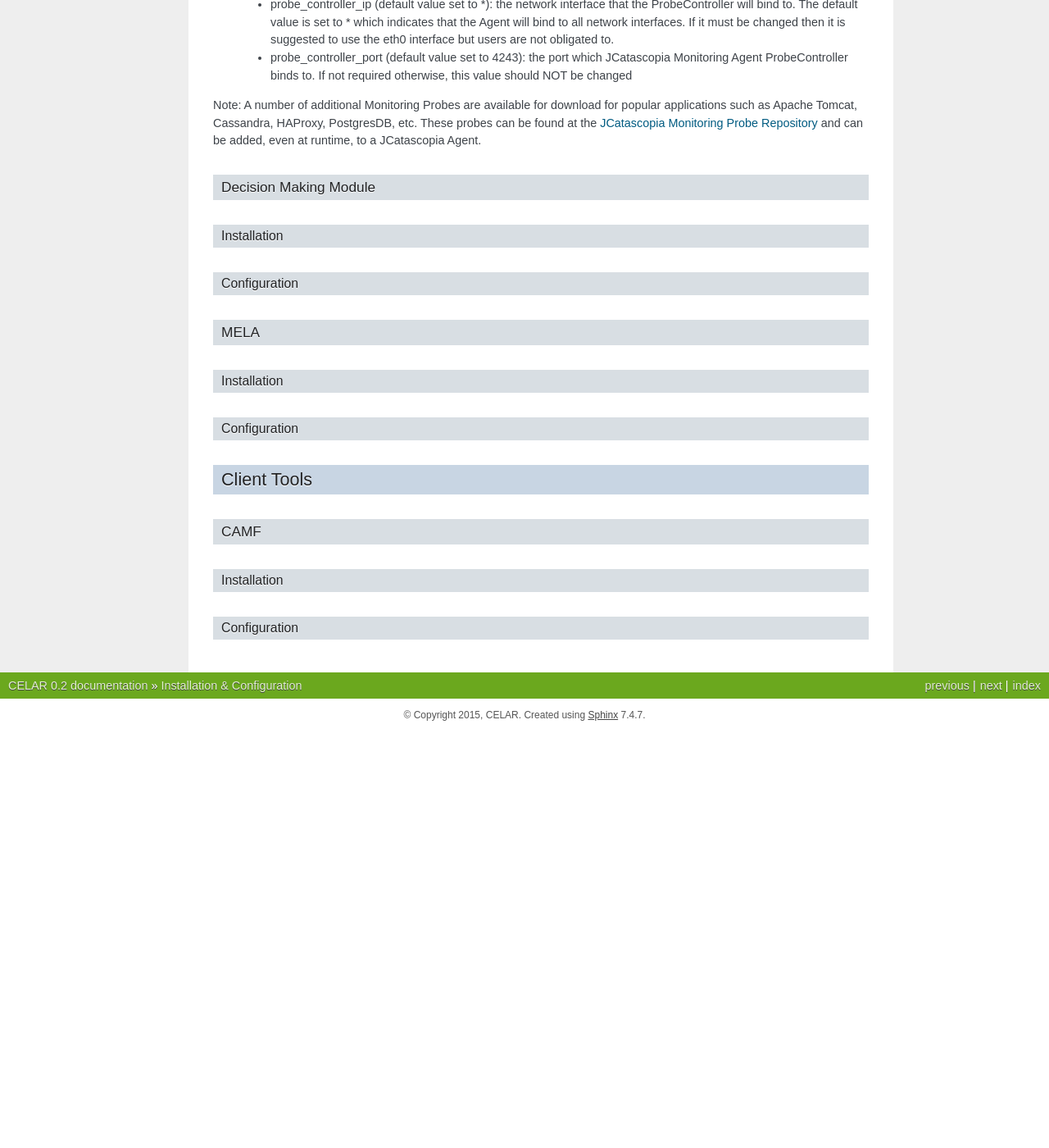
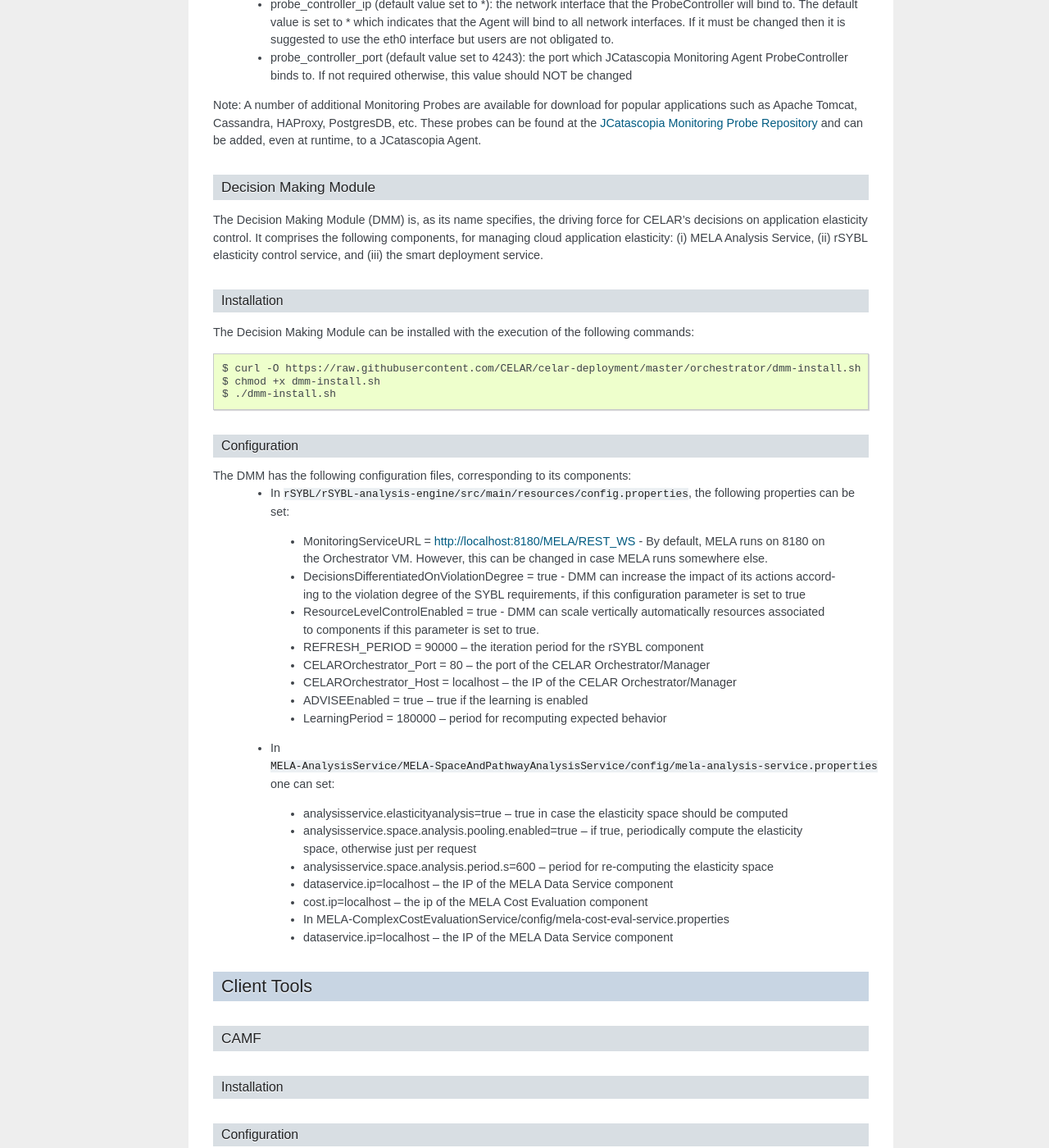
Before and after one commit to giagiannis/celar-documentation, a Sphinx documentation site: the page built from source/sections/install.rst, in a window 1280 px wide and 1400 px high, scrolled down 9765 px. Shown: the whole window at 82% size. Built offline with Sphinx 7.4.7, drawn with Linux system fonts in a browser that asks for light colours; before the commit the page ends 10657 px from its top, so only the background shows below that; some of the changed text lies outside the part shown.

Commit message:
DMM content

```diff
--- a/source/sections/install.rst
+++ b/source/sections/install.rst
@@ -414,18 +414,43 @@
 
 Decision Making Module
 ^^^^^^^^^^^^^^^^^^^^^^
+The Decision Making Module (DMM) is, as its name specifies, the driving force for CELAR’s decisions on application elasticity control. It comprises the following components, for managing cloud application elasticity: (i) MELA Analysis Service, (ii) rSYBL elasticity control service, and (iii) the smart deployment service.
+
 Installation
 ~~~~~~~~~~~~~
+The Decision Making Module can be installed with the execution of the following commands:
+
+::
+
+  $ curl -O https://raw.githubusercontent.com/CELAR/celar-deployment/master/orchestrator/dmm-install.sh
+  $ chmod +x dmm-install.sh
+  $ ./dmm-install.sh
+
+
 Configuration
 ~~~~~~~~~~~~~
+The DMM has the following configuration files, corresponding to its components:
+ - In ``rSYBL/rSYBL-analysis-engine/src/main/resources/config.properties``, the following properties can be set:
 
-MELA
-^^^^
-Installation
-~~~~~~~~~~~~
-Configuration
-~~~~~~~~~~~~~
+  - MonitoringServiceURL = http://localhost:8180/MELA/REST_WS - By default, MELA runs on 8180 on the Orchestrator VM. However, this can be changed in case MELA runs somewhere else.
+  - DecisionsDifferentiatedOnViolationDegree = true - DMM can increase the impact of its actions according to the violation degree of the SYBL requirements, if this configuration parameter is set to true
 
+  - ResourceLevelControlEnabled = true - DMM can scale vertically automatically resources associated to components if this parameter is set to true.
+  - REFRESH_PERIOD = 90000 – the iteration period for the rSYBL component
+  - CELAROrchestrator_Port = 80 – the port of the CELAR Orchestrator/Manager
+  - CELAROrchestrator_Host = localhost – the IP of the CELAR Orchestrator/Manager
+  - ADVISEEnabled = true – true if the learning is enabled
+  - LearningPeriod = 180000 – period for recomputing expected behavior
+
+ - In ``MELA-AnalysisService/MELA-SpaceAndPathwayAnalysisService/config/mela-analysis-service.properties`` one can set:
+
+  - analysisservice.elasticityanalysis=true – true in case the elasticity space should be computed
+  - analysisservice.space.analysis.pooling.enabled=true – if true, periodically compute the elasticity space, otherwise just per request
+  - analysisservice.space.analysis.period.s=600 – period for re-computing the elasticity space
+  - dataservice.ip=localhost – the IP of the MELA Data Service component
+  - cost.ip=localhost – the ip of the MELA Cost Evaluation component
+  - In MELA-ComplexCostEvaluationService/config/mela-cost-eval-service.properties
+  - dataservice.ip=localhost – the IP of the MELA Data Service component
 
 Client Tools
 ------------
```
